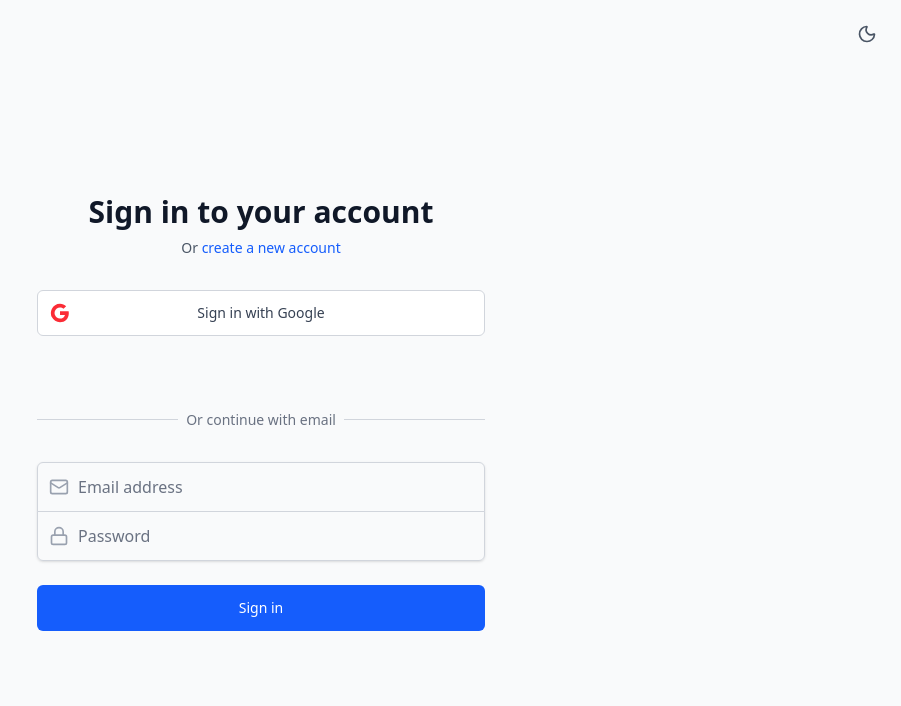
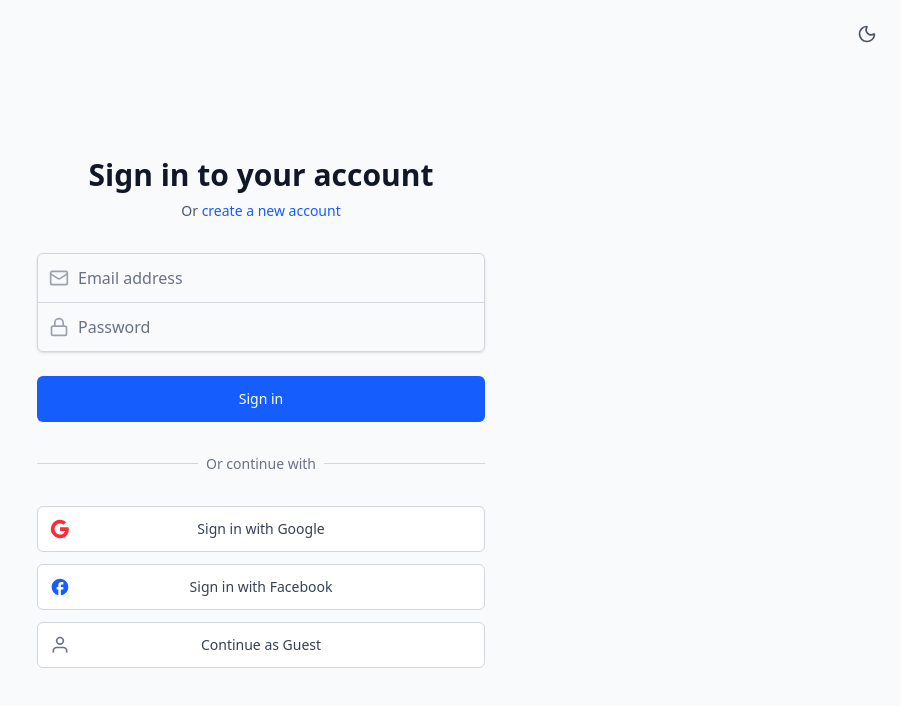
Before and after one commit to Yunmengheng/Taskov, a Next.js app: page /Login in a window 1280 px wide. Shown: the top 706 px of the page, without its empty margins (379-1280 px from the left). Built offline with nearby package versions, Linux system fonts and the light colour scheme; no server answers.

Commit message:
move the social login and sign up above login and sign up with email

```diff
--- a/app/Login/page.tsx
+++ b/app/Login/page.tsx
@@ -122,49 +122,6 @@ const Login: React.FC = () => {
           </button>
         </div>
 
-        {/* Social Login Buttons */}
-        <div className="space-y-3">
-          {/* Google Button */}
-          <button
-            type="button"
-            onClick={handleGoogleLogin}
-            disabled={isLoading || socialLoading !== null}
-            className="group relative w-full flex justify-center items-center py-3 px-4 border border-gray-300 dark:border-gray-700 text-sm font-medium rounded-md text-gray-700 dark:text-gray-200 bg-white dark:bg-gray-800 hover:bg-gray-50 dark:hover:bg-gray-700 focus:outline-none focus:ring-2 focus:ring-offset-2 focus:ring-blue-500 disabled:opacity-70"
-          >
-            <span className="absolute left-0 inset-y-0 flex items-center pl-3">
-              {/* Google Icon SVG */}
-              <svg className="h-5 w-5 text-red-500" viewBox="0 0 24 24">
-                <path fill="currentColor" d="M22.56 12.25c0-.78-.07-1.53-.2-2.25H12v4.26h5.92c-.26 1.37-1.04 2.53-2.21 3.31v2.77h3.57c2.08-1.92 3.28-4.74 3.28-8.09z" />
-                <path fill="currentColor" d="M12 23c2.97 0 5.46-.98 7.28-2.66l-3.57-2.77c-.98.66-2.23 1.06-3.71 1.06-2.86 0-5.29-1.93-6.16-4.53H2.18v2.84C3.99 20.53 7.7 23 12 23z" />
-                <path fill="currentColor" d="M5.84 14.09c-.22-.66-.35-1.36-.35-2.09s.13-1.43.35-2.09V7.07H2.18C1.43 8.55 1 10.22 1 12s.43 3.45 1.18 4.93l2.85-2.22.81-.62z" />
-                <path fill="currentColor" d="M12 5.38c1.62 0 3.06.56 4.21 1.64l3.15-3.15C17.45 2.09 14.97 1 12 1 7.7 1 3.99 3.47 2.18 7.07l3.66 2.84c.87-2.6 3.3-4.53 6.16-4.53z" />
-              </svg>
-            </span>
-            {socialLoading === 'google' ? 'Signing in...' : 'Sign in with Google'}
-          </button>
-
-          {/* Facebook and Guest Buttons */}
-          <button type="button" onClick={handleFacebookLogin} /* ...same structure */>
-            {/* Facebook content */}
-          </button>
-
-          <button type="button" onClick={handleGuestLogin} /* ...same structure */>
-            {/* Guest content */}
-          </button>
-        </div>
-
-        {/* Divider */}
-        <div className="relative">
-          <div className="absolute inset-0 flex items-center">
-            <div className="w-full border-t border-gray-300 dark:border-gray-700" />
-          </div>
-          <div className="relative flex justify-center text-sm">
-            <span className="px-2 bg-gray-50 dark:bg-gray-900 text-gray-500 dark:text-gray-400">
-              Or continue with email
-            </span>
-          </div>
-        </div>
-
         {/* Email/Password Form */}
         <form className="mt-6 space-y-6" onSubmit={handleSubmit}>
           {error && (
@@ -217,6 +174,74 @@ const Login: React.FC = () => {
             </button>
           </div>
         </form>
+
+        {/* Divider */}
+        <div className="relative">
+          <div className="absolute inset-0 flex items-center">
+            <div className="w-full border-t border-gray-300 dark:border-gray-700" />
+          </div>
+          <div className="relative flex justify-center text-sm">
+            <span className="px-2 bg-gray-50 dark:bg-gray-900 text-gray-500 dark:text-gray-400">
+              Or continue with
+            </span>
+          </div>
+        </div>
+
+        {/* Social Login Buttons */}
+        <div className="space-y-3">
+          {/* Google Button */}
+          <button
+            type="button"
+            onClick={handleGoogleLogin}
+            disabled={isLoading || socialLoading !== null}
+            className="group relative w-full flex justify-center items-center py-3 px-4 border border-gray-300 dark:border-gray-700 text-sm font-medium rounded-md text-gray-700 dark:text-gray-200 bg-white dark:bg-gray-800 hover:bg-gray-50 dark:hover:bg-gray-700 focus:outline-none focus:ring-2 focus:ring-offset-2 focus:ring-blue-500 disabled:opacity-70"
+          >
+            <span className="absolute left-0 inset-y-0 flex items-center pl-3">
+              {/* Google Icon SVG */}
+              <svg className="h-5 w-5 text-red-500" viewBox="0 0 24 24">
+                <path fill="currentColor" d="M22.56 12.25c0-.78-.07-1.53-.2-2.25H12v4.26h5.92c-.26 1.37-1.04 2.53-2.21 3.31v2.77h3.57c2.08-1.92 3.28-4.74 3.28-8.09z" />
+                <path fill="currentColor" d="M12 23c2.97 0 5.46-.98 7.28-2.66l-3.57-2.77c-.98.66-2.23 1.06-3.71 1.06-2.86 0-5.29-1.93-6.16-4.53H2.18v2.84C3.99 20.53 7.7 23 12 23z" />
+                <path fill="currentColor" d="M5.84 14.09c-.22-.66-.35-1.36-.35-2.09s.13-1.43.35-2.09V7.07H2.18C1.43 8.55 1 10.22 1 12s.43 3.45 1.18 4.93l2.85-2.22.81-.62z" />
+                <path fill="currentColor" d="M12 5.38c1.62 0 3.06.56 4.21 1.64l3.15-3.15C17.45 2.09 14.97 1 12 1 7.7 1 3.99 3.47 2.18 7.07l3.66 2.84c.87-2.6 3.3-4.53 6.16-4.53z" />
+              </svg>
+            </span>
+            {socialLoading === 'google' ? 'Signing in...' : 'Sign in with Google'}
+          </button>
+
+          {/* Facebook Button */}
+          <button
+            type="button"
+            onClick={handleFacebookLogin}
+            disabled={isLoading || socialLoading !== null}
+            className="group relative w-full flex justify-center items-center py-3 px-4 border border-gray-300 dark:border-gray-700 text-sm font-medium rounded-md text-gray-700 dark:text-gray-200 bg-white dark:bg-gray-800 hover:bg-gray-50 dark:hover:bg-gray-700 focus:outline-none focus:ring-2 focus:ring-offset-2 focus:ring-blue-500 disabled:opacity-70"
+          >
+            <span className="absolute left-0 inset-y-0 flex items-center pl-3">
+              {/* Facebook Icon SVG */}
+              <svg className="h-5 w-5 text-blue-600" viewBox="0 0 24 24">
+                <path fill="currentColor" d="M22 12c0-5.52-4.48-10-10-10S2 6.48 2 12c0 4.84 3.44 8.87 8 9.8V15H8v-3h2V9.5C10 7.57 11.57 6 13.5 6H16v3h-2c-.55 0-1 .45-1 1v2h3v3h-3v6.95c5.05-.5 9-4.76 9-9.95z" />
+              </svg>
+            </span>
+            {socialLoading === 'facebook' ? 'Signing in...' : 'Sign in with Facebook'}
+          </button>
+
+          {/* Guest Button */}
+          <button
+            type="button"
+            onClick={handleGuestLogin}
+            disabled={isLoading || socialLoading !== null}
+            className="group relative w-full flex justify-center items-center py-3 px-4 border border-gray-300 dark:border-gray-700 text-sm font-medium rounded-md text-gray-700 dark:text-gray-200 bg-white dark:bg-gray-800 hover:bg-gray-50 dark:hover:bg-gray-700 focus:outline-none focus:ring-2 focus:ring-offset-2 focus:ring-blue-500 disabled:opacity-70"
+          >
+            <span className="absolute left-0 inset-y-0 flex items-center pl-3">
+              {/* Guest Icon */}
+              <svg className="h-5 w-5 text-gray-500" viewBox="0 0 24 24" fill="none" stroke="currentColor" strokeWidth="2">
+                <path d="M20 21v-2a4 4 0 0 0-4-4H8a4 4 0 0 0-4 4v2" />
+                <circle cx="12" cy="7" r="4" />
+              </svg>
+            </span>
+            {socialLoading === 'guest' ? 'Signing in...' : 'Continue as Guest'}
+          </button>
+        </div>
+
       </div>
     </div>
   );
--- a/app/Signup/page.tsx
+++ b/app/Signup/page.tsx
@@ -119,39 +119,8 @@ const Signup: React.FC = () => {
             {theme === 'dark' ? <SunIcon className="h-5 w-5 text-gray-400" /> : <MoonIcon className="h-5 w-5 text-gray-600" />}
           </button>
         </div>
+
         {/* Social Signup Buttons */}
-        <div className="space-y-3">
-          <button type="button" onClick={handleGoogleSignup} disabled={isLoading || socialLoading !== null} className="group relative w-full flex justify-center items-center py-3 px-4 border border-gray-300 dark:border-gray-700 text-sm font-medium rounded-md text-gray-700 dark:text-gray-200 bg-white dark:bg-gray-800 hover:bg-gray-50 dark:hover:bg-gray-700 focus:outline-none focus:ring-2 focus:ring-offset-2 focus:ring-blue-500 disabled:opacity-70">
-            <span className="absolute left-0 inset-y-0 flex items-center pl-3">
-              <svg className="h-5 w-5 text-red-500" viewBox="0 0 24 24">
-                <path fill="currentColor" d="M22.56 12.25c0-.78-.07-1.53-.2-2.25H12v4.26h5.92c-.26 1.37-1.04 2.53-2.21 3.31v2.77h3.57c2.08-1.92 3.28-4.74 3.28-8.09z" />
-                <path fill="currentColor" d="M12 23c2.97 0 5.46-.98 7.28-2.66l-3.57-2.77c-.98.66-2.23 1.06-3.71 1.06-2.86 0-5.29-1.93-6.16-4.53H2.18v2.84C3.99 20.53 7.7 23 12 23z" />
-                <path fill="currentColor" d="M5.84 14.09c-.22-.66-.35-1.36-.35-2.09s.13-1.43.35-2.09V7.07H2.18C1.43 8.55 1 10.22 1 12s.43 3.45 1.18 4.93l2.85-2.22.81-.62z" />
-                <path fill="currentColor" d="M12 5.38c1.62 0 3.06.56 4.21 1.64l3.15-3.15C17.45 2.09 14.97 1 12 1 7.7 1 3.99 3.47 2.18 7.07l3.66 2.84c.87-2.6 3.3-4.53 6.16-4.53z" />
-                <path fill="none" d="M1 1h22v22H1z" />
-              </svg>
-            </span>
-            {socialLoading === 'google' ? 'Signing up...' : 'Sign up with Google'}
-          </button>
-          <button type="button" onClick={handleFacebookSignup} disabled={isLoading || socialLoading !== null} className="group relative w-full flex justify-center items-center py-3 px-4 border border-gray-300 dark:border-gray-700 text-sm font-medium rounded-md text-gray-700 dark:text-gray-200 bg-white dark:bg-gray-800 hover:bg-gray-50 dark:hover:bg-gray-700 focus:outline-none focus:ring-2 focus:ring-offset-2 focus:ring-blue-500 disabled:opacity-70">
-            <span className="absolute left-0 inset-y-0 flex items-center pl-3">
-              <svg className="h-5 w-5 text-blue-600" viewBox="0 0 24 24">
-                <path fill="currentColor" d="M22 12c0-5.52-4.48-10-10-10S2 6.48 2 12c0 4.84 3.44 8.87 8 9.8V15H8v-3h2V9.5C10 7.57 11.57 6 13.5 6H16v3h-2c-.55 0-1 .45-1 1v2h3v3h-3v6.95c5.05-.5 9-4.76 9-9.95z" />
-              </svg>
-            </span>
-            {socialLoading === 'facebook' ? 'Signing up...' : 'Sign up with Facebook'}
-          </button>
-        </div>
-        <div className="relative">
-          <div className="absolute inset-0 flex items-center">
-            <div className="w-full border-t border-gray-300 dark:border-gray-700"></div>
-          </div>
-          <div className="relative flex justify-center text-sm">
-            <span className="px-2 bg-gray-50 dark:bg-gray-900 text-gray-500 dark:text-gray-400">
-              Or sign up with email
-            </span>
-          </div>
-        </div>
         <form className="mt-6 space-y-6" onSubmit={handleSubmit}>
           {error && <div className="bg-red-50 dark:bg-red-900/30 border border-red-200 dark:border-red-800 p-3 rounded-md">
               <p className="text-sm text-red-600 dark:text-red-400">{error}</p>
@@ -188,6 +157,41 @@ const Signup: React.FC = () => {
             </button>
           </div>
         </form>
+
+        <div className="relative">
+          <div className="absolute inset-0 flex items-center">
+            <div className="w-full border-t border-gray-300 dark:border-gray-700"></div>
+          </div>
+          <div className="relative flex justify-center text-sm">
+            <span className="px-2 bg-gray-50 dark:bg-gray-900 text-gray-500 dark:text-gray-400">
+              Or sign up with email
+            </span>
+          </div>
+        </div>
+
+        <div className="space-y-3">
+          <button type="button" onClick={handleGoogleSignup} disabled={isLoading || socialLoading !== null} className="group relative w-full flex justify-center items-center py-3 px-4 border border-gray-300 dark:border-gray-700 text-sm font-medium rounded-md text-gray-700 dark:text-gray-200 bg-white dark:bg-gray-800 hover:bg-gray-50 dark:hover:bg-gray-700 focus:outline-none focus:ring-2 focus:ring-offset-2 focus:ring-blue-500 disabled:opacity-70">
+            <span className="absolute left-0 inset-y-0 flex items-center pl-3">
+              <svg className="h-5 w-5 text-red-500" viewBox="0 0 24 24">
+                <path fill="currentColor" d="M22.56 12.25c0-.78-.07-1.53-.2-2.25H12v4.26h5.92c-.26 1.37-1.04 2.53-2.21 3.31v2.77h3.57c2.08-1.92 3.28-4.74 3.28-8.09z" />
+                <path fill="currentColor" d="M12 23c2.97 0 5.46-.98 7.28-2.66l-3.57-2.77c-.98.66-2.23 1.06-3.71 1.06-2.86 0-5.29-1.93-6.16-4.53H2.18v2.84C3.99 20.53 7.7 23 12 23z" />
+                <path fill="currentColor" d="M5.84 14.09c-.22-.66-.35-1.36-.35-2.09s.13-1.43.35-2.09V7.07H2.18C1.43 8.55 1 10.22 1 12s.43 3.45 1.18 4.93l2.85-2.22.81-.62z" />
+                <path fill="currentColor" d="M12 5.38c1.62 0 3.06.56 4.21 1.64l3.15-3.15C17.45 2.09 14.97 1 12 1 7.7 1 3.99 3.47 2.18 7.07l3.66 2.84c.87-2.6 3.3-4.53 6.16-4.53z" />
+                <path fill="none" d="M1 1h22v22H1z" />
+              </svg>
+            </span>
+            {socialLoading === 'google' ? 'Signing up...' : 'Sign up with Google'}
+          </button>
+          <button type="button" onClick={handleFacebookSignup} disabled={isLoading || socialLoading !== null} className="group relative w-full flex justify-center items-center py-3 px-4 border border-gray-300 dark:border-gray-700 text-sm font-medium rounded-md text-gray-700 dark:text-gray-200 bg-white dark:bg-gray-800 hover:bg-gray-50 dark:hover:bg-gray-700 focus:outline-none focus:ring-2 focus:ring-offset-2 focus:ring-blue-500 disabled:opacity-70">
+            <span className="absolute left-0 inset-y-0 flex items-center pl-3">
+              <svg className="h-5 w-5 text-blue-600" viewBox="0 0 24 24">
+                <path fill="currentColor" d="M22 12c0-5.52-4.48-10-10-10S2 6.48 2 12c0 4.84 3.44 8.87 8 9.8V15H8v-3h2V9.5C10 7.57 11.57 6 13.5 6H16v3h-2c-.55 0-1 .45-1 1v2h3v3h-3v6.95c5.05-.5 9-4.76 9-9.95z" />
+              </svg>
+            </span>
+            {socialLoading === 'facebook' ? 'Signing up...' : 'Sign up with Facebook'}
+          </button>
+        </div>
+
       </div>
     </div>;
 };
```
